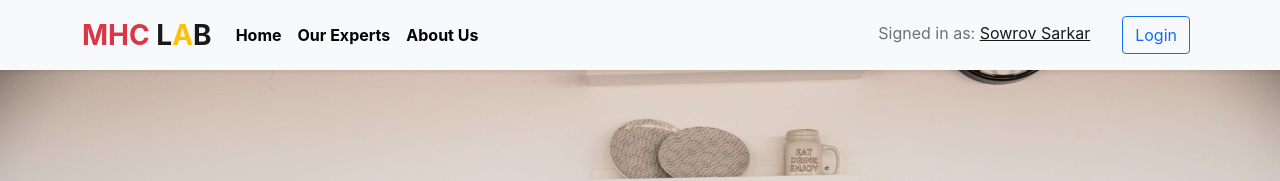
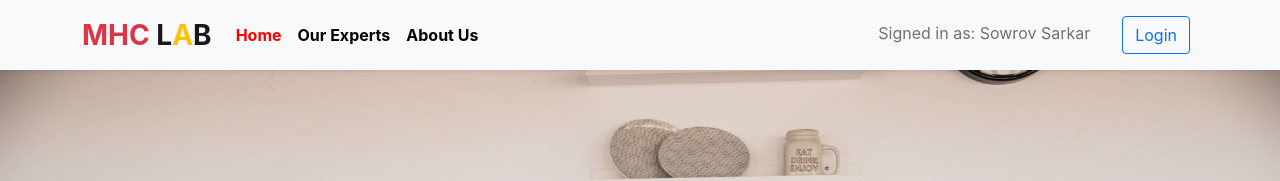
Before and after one commit to sowrovsarkar63/Mental-Health-Consultation-Lab-Web-App, a React (Create React App) app: page /home in a window 1280 px wide. Shown: the top 181 px of the page. Built offline with nearby package versions, Linux system fonts and the light colour scheme.

Commit message:
separate Route Created and Components also

```diff
--- a/src/App.js
+++ b/src/App.js
@@ -1,6 +1,9 @@
 import { Route, Switch } from "react-router";
 import { BrowserRouter } from "react-router-dom";
+import About from "./components/pages/About/About";
 import Home from "./components/pages/Home/Home";
+import Footer from "./components/pages/section/footer/Footer";
+import NavBar from "./components/pages/section/header/Nav/Navbar";
 function App() {
     return (
         <>
@@ -12,6 +15,11 @@ function App() {
                     <Route exact path="/">
                         <Home></Home>
                     </Route>
+                    <Route path="/about">
+                        <NavBar></NavBar>
+                        <About></About>
+                        <Footer></Footer>
+                    </Route>
                 </Switch>
             </BrowserRouter>
         </>
--- a/src/components/pages/About/About.js
+++ b/src/components/pages/About/About.js
@@ -0,0 +1,11 @@
+import React from "react";
+
+const About = () => {
+    return (
+        <div>
+            <h1>About page </h1>
+        </div>
+    );
+};
+
+export default About;
--- a/src/components/pages/section/header/Header.js
+++ b/src/components/pages/section/header/Header.js
@@ -1,48 +1,16 @@
 import React from "react";
-import { Button, Carousel, Container, Nav, Navbar } from "react-bootstrap";
+import { Carousel } from "react-bootstrap";
 import img1 from "../../../assets/header/img1.jpg";
 import img2 from "../../../assets/header/weimprovementalhealth.jpg";
 import img3 from "../../../assets/header/wetakecareofkidhealth.jpg";
 import "./Header.css";
+import NavBar from "./Nav/Navbar";
 
 const Header = () => {
     return (
-        <Container fluid className="m-0 p-0">
-            <Navbar
-                className="shadow-sm "
-                collapseOnSelect
-                expand="lg"
-                bg="light"
-                variant="light"
-                sticky="top"
-            >
-                <Container>
-                    <Navbar.Brand href="#home">
-                        <span className="fw-bolder fs-3">
-                            <span className="text-danger ">MHC</span> L
-                            <span className="text-warning ">A</span>B
-                        </span>
-                    </Navbar.Brand>
-                    <Navbar.Toggle aria-controls="responsive-navbar-nav" />
-                    <Navbar.Collapse id="responsive-navbar-nav">
-                        <Nav className="me-auto fw-bold text-dark">
-                            <Nav.Link href="/">Home</Nav.Link>
-                            <Nav.Link href="/experts">Our Experts</Nav.Link>
-                            <Nav.Link href="/about">About Us</Nav.Link>
-                        </Nav>
-                        <Nav>
-                            <Navbar.Text className="pr-3">
-                                Signed in as: <a href="#login">Sowrov Sarkar</a>
-                            </Navbar.Text>
-                            <Nav.Link href="#memes">
-                                <Button variant="outline-primary">Login</Button>
-                            </Nav.Link>
-                        </Nav>
-                    </Navbar.Collapse>
-                </Container>
-            </Navbar>
-
-            {/* Hero area with img carosel  */}
+        <>
+            {/* Navbar */}
+            <NavBar></NavBar>
             <div className="hero-area">
                 <Carousel>
                     <Carousel.Item interval={5000}>
@@ -97,7 +65,7 @@ const Header = () => {
                     </Carousel.Item>
                 </Carousel>
             </div>
-        </Container>
+        </>
     );
 };
 
--- /dev/null
+++ b/src/components/pages/section/header/Nav/Navbar.js
@@ -0,0 +1,51 @@
+import React from "react";
+import { Button, Container, Nav, Navbar } from "react-bootstrap";
+import { Link, NavLink } from "react-router-dom";
+import "../Header.css";
+const NavBar = () => {
+    return (
+        <Container fluid className="m-0 p-0">
+            <Navbar
+                className="shadow-sm "
+                collapseOnSelect
+                expand="lg"
+                bg="light"
+                variant="light"
+                sticky="top"
+            >
+                <Container>
+                    <Navbar.Brand as={Link} to="/" exact>
+                        <span className="fw-bolder fs-3">
+                            <span className="text-danger ">MHC</span> L
+                            <span className="text-warning ">A</span>B
+                        </span>
+                    </Navbar.Brand>
+                    <Navbar.Toggle aria-controls="responsive-navbar-nav" />
+                    <Navbar.Collapse id="responsive-navbar-nav">
+                        <Nav className="me-auto fw-bold text-dark">
+                            <Nav.Link as={NavLink} to="/home">
+                                Home
+                            </Nav.Link>
+                            <Nav.Link as={NavLink} to="/expert">
+                                Our Experts
+                            </Nav.Link>
+                            <Nav.Link as={NavLink} to="/about">
+                                About Us
+                            </Nav.Link>
+                        </Nav>
+                        <Nav>
+                            <Navbar.Text className="pr-3">
+                                Signed in as: <span>Sowrov Sarkar</span>
+                            </Navbar.Text>
+                            <Nav.Link as={NavLink} to="/login">
+                                <Button variant="outline-primary">Login</Button>
+                            </Nav.Link>
+                        </Nav>
+                    </Navbar.Collapse>
+                </Container>
+            </Navbar>
+        </Container>
+    );
+};
+
+export default NavBar;
```
